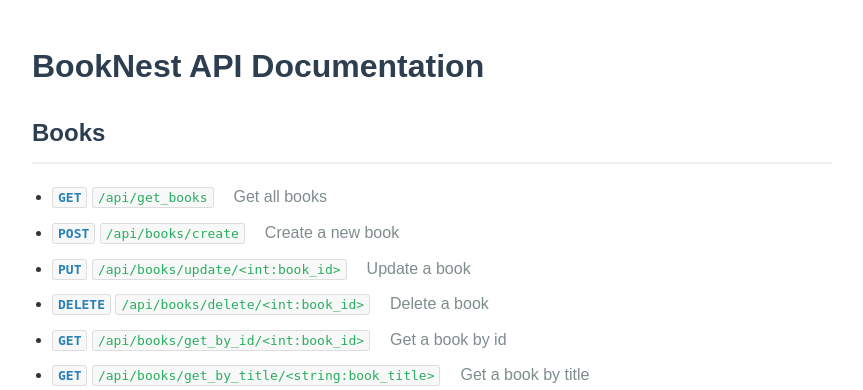
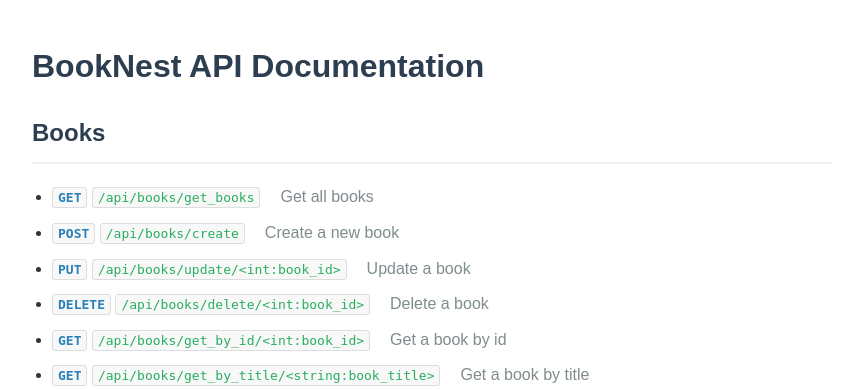
Before and after one commit to SymonMuchemi/BookNest-Server, a Flask app: page / in a window 1280 px wide. Shown: the top 390 px of the page, without its empty margins (208-1071 px from the left). Run offline with Flask 3, Linux system fonts and the light colour scheme.

Commit message:
update: add database migration step to deployment workflow and fix API endpoint in documentation
- Added a step to run database migrations in the deployment workflow for the Flask app, ensuring that the database schema is up-to-date during deployment.
- Updated the API endpoint in the index.html documentation from '/api/get_books' to '/api/books/get_books' for accuracy.

```diff
--- a/app/templates/index.html
+++ b/app/templates/index.html
@@ -12,7 +12,7 @@
     <ul>
       <li>
         <code class="method">GET</code>
-        <code class="endpoint">/api/get_books</code
+        <code class="endpoint">/api/books/get_books</code
         ><span class="description">Get all books</span>
       </li>
       <li>
```
Also changed, not shown: .github/workflows/deploy.yml, app/data-dev.sqlite.
